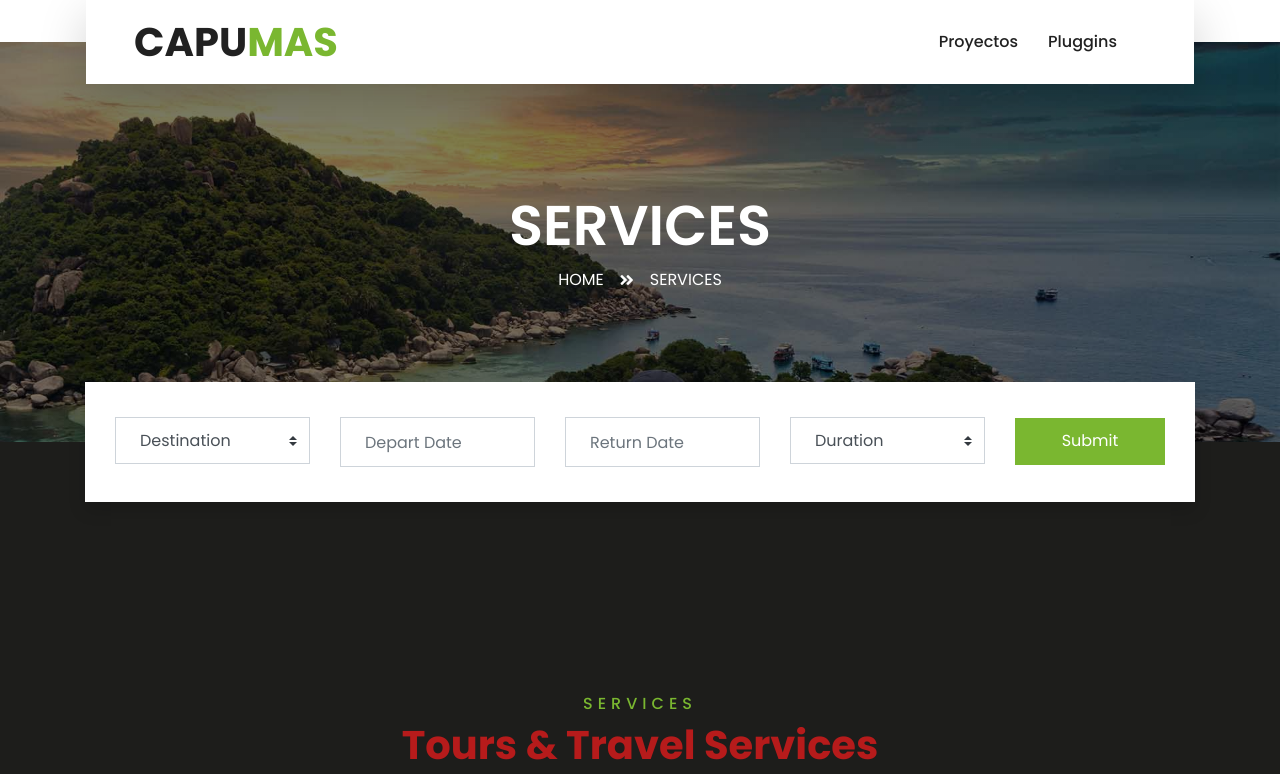
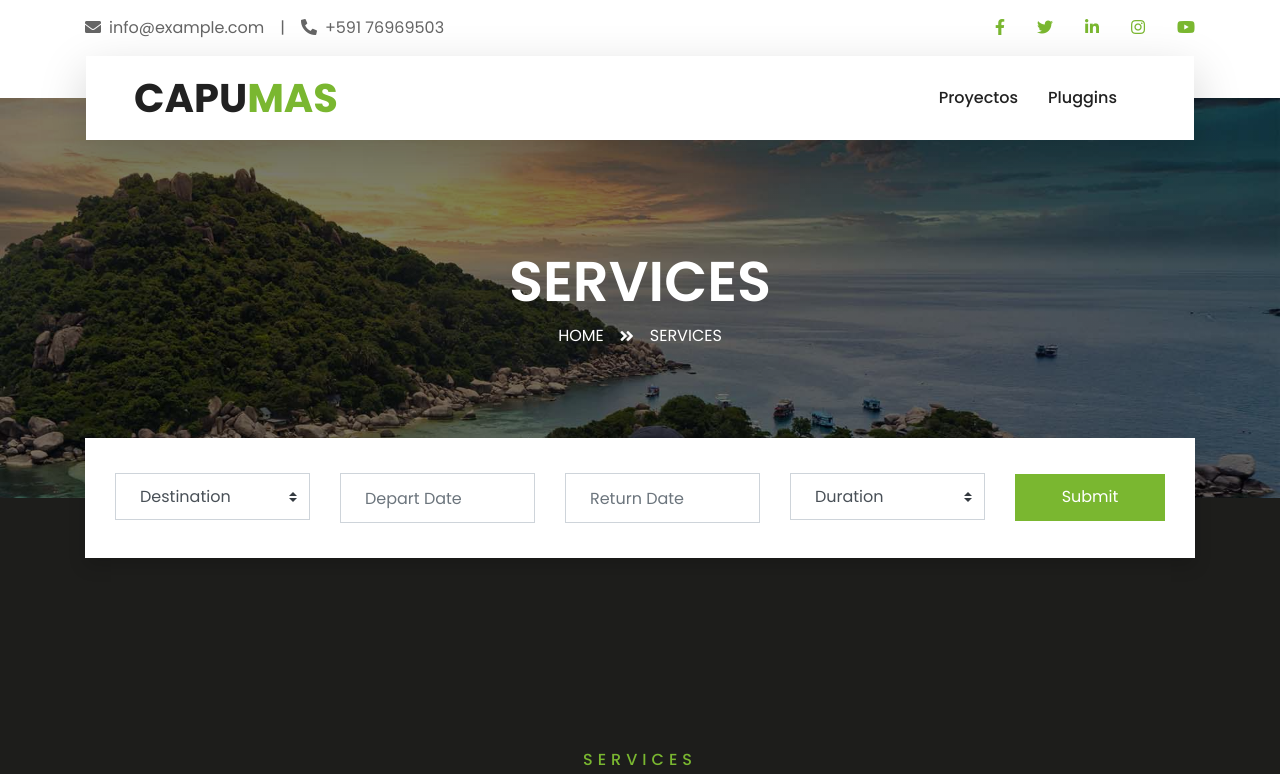
Before and after one commit to Zambrana-Ebvam/Capumas00, a plain HTML site: page service.html in a window 1280 px wide. Shown: the top 774 px of the page. Drawn offline with nearby package versions, Linux system fonts and the light colour scheme.

Commit message:
Update service.html

```diff
--- a/service.html
+++ b/service.html
@@ -27,7 +27,40 @@
 </head>
 
 <body>
-
+    <!-- Topbar Start -->
+    <div class="container-fluid bg-light pt-3 d-none d-lg-block">
+        <div class="container">
+            <div class="row">
+                <div class="col-lg-6 text-center text-lg-left mb-2 mb-lg-0">
+                    <div class="d-inline-flex align-items-center">
+                        <p><i class="fa fa-envelope mr-2"></i>info@example.com</p>
+                        <p class="text-body px-3">|</p>
+                        <p><i class="fa fa-phone-alt mr-2"></i>+591 76969503</p>
+                    </div>
+                </div>
+                <div class="col-lg-6 text-center text-lg-right">
+                    <div class="d-inline-flex align-items-center">
+                        <a class="text-primary px-3" href="">
+                            <i class="fab fa-facebook-f"></i>
+                        </a>
+                        <a class="text-primary px-3" href="">
+                            <i class="fab fa-twitter"></i>
+                        </a>
+                        <a class="text-primary px-3" href="">
+                            <i class="fab fa-linkedin-in"></i>
+                        </a>
+                        <a class="text-primary px-3" href="">
+                            <i class="fab fa-instagram"></i>
+                        </a>
+                        <a class="text-primary pl-3" href="">
+                            <i class="fab fa-youtube"></i>
+                        </a>
+                    </div>
+                </div>
+            </div>
+        </div>
+    </div>
+    <!-- Topbar End -->
     <!-- Navbar Start -->
     <div class="container-fluid position-relative nav-bar p-0">
         <div class="container-lg position-relative p-0 px-lg-3" style="z-index: 9;">
```
